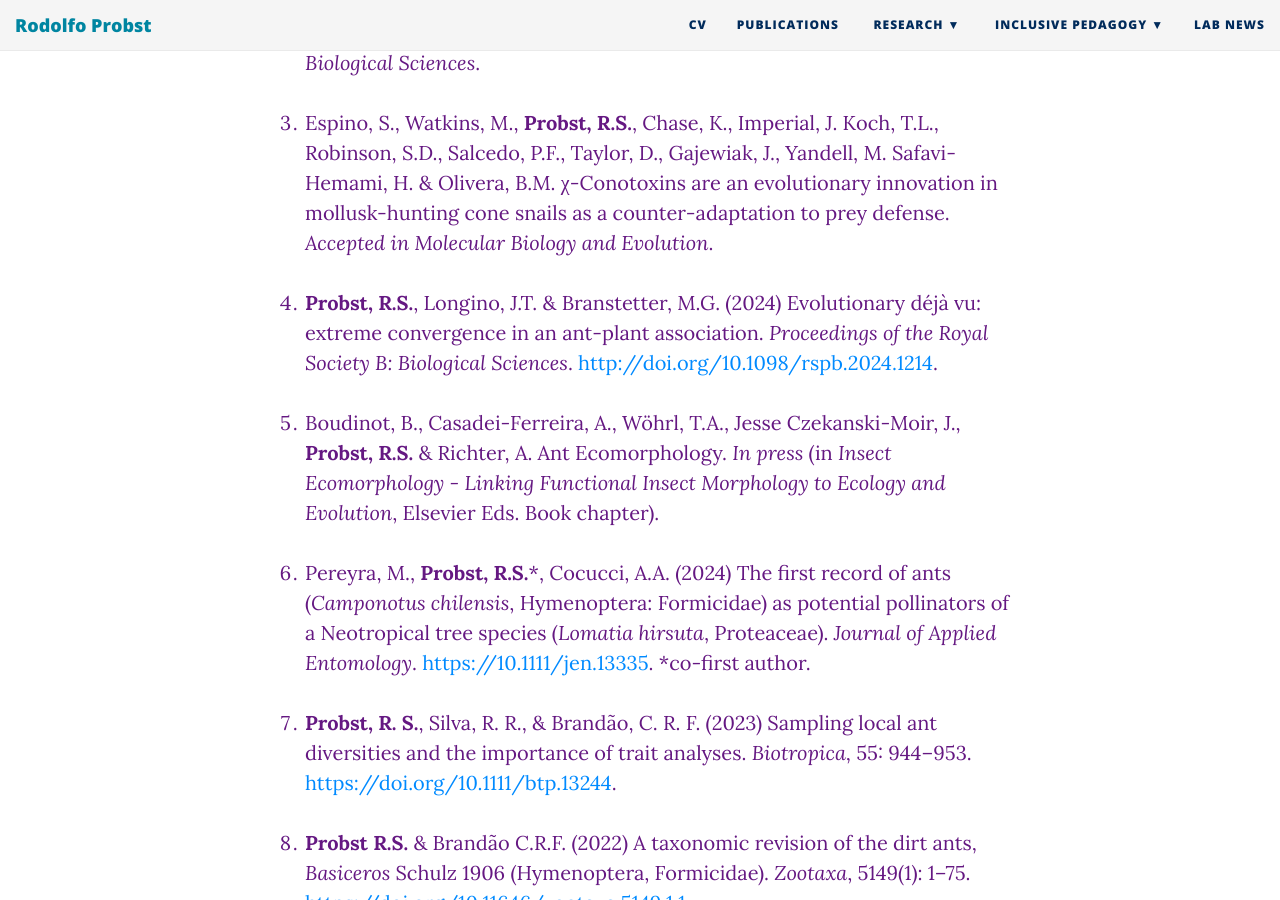
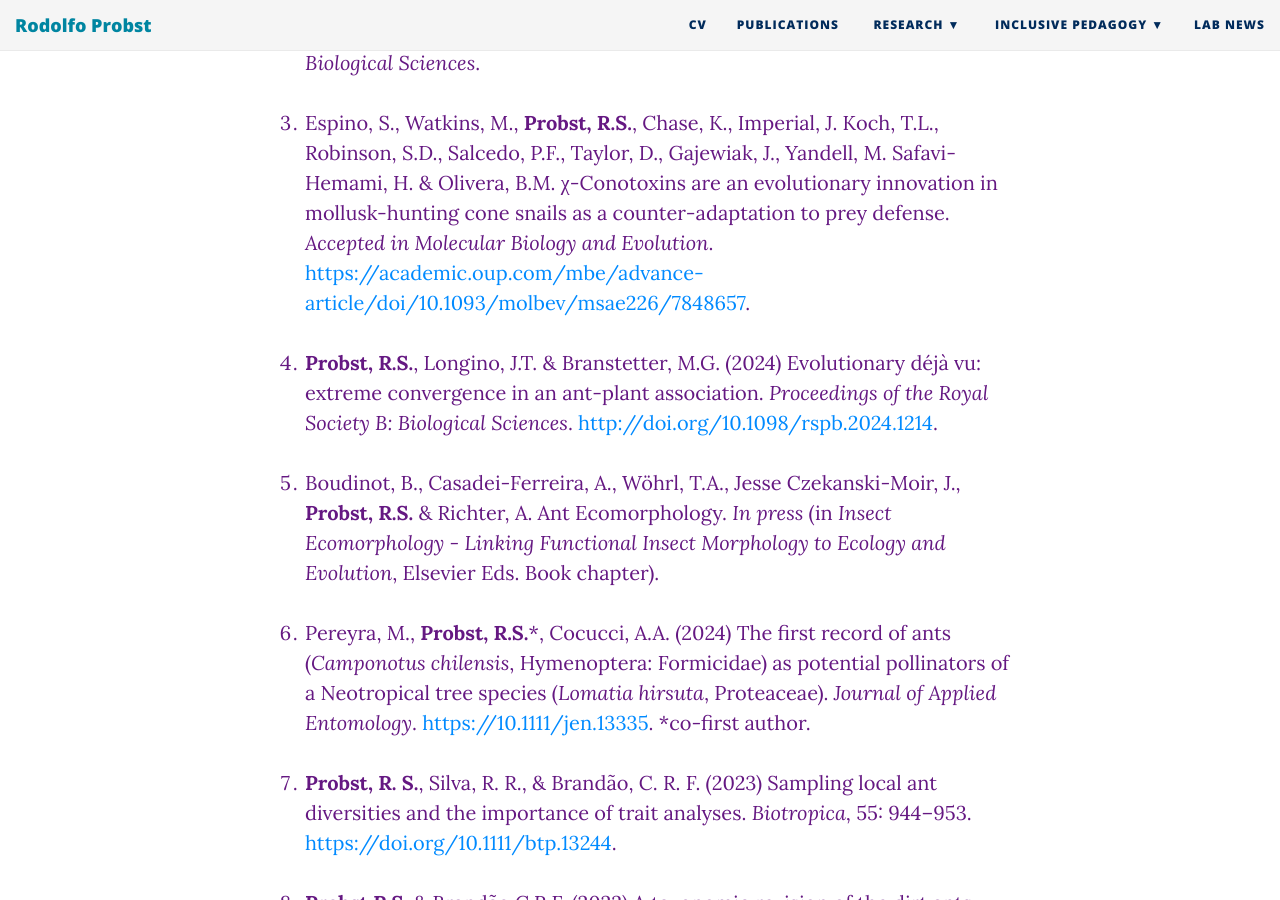
Before and after one commit to probstrodolfo/probstrodolfo.github.io, a Jekyll site: the page built from publications.md, in a window 1280 px wide and 900 px high, scrolled down 352 px. Built offline with Jekyll 4.4.1, drawn with Linux system fonts in a browser that asks for light colours; nearby versions of some CDN libraries; some of the changed lines change nothing that is shown.

Commit message:
Update publications.md

```diff
--- a/publications.md
+++ b/publications.md
@@ -7,7 +7,7 @@
 
 2. Fiorentino, G., **Probst, R.S.**, Richter, A., Economo, E. & Barden, P. A fossil-informed pattern of embiggening and local extinction in _Basiceros_ dirt ants (Hymenoptera: Formicidae). _In review at Proceedings of the Royal Society B: Biological Sciences_.
 
-3. Espino, S., Watkins, M., **Probst, R.S.**, Chase, K., Imperial, J. Koch, T.L., Robinson, S.D., Salcedo, P.F., Taylor, D., Gajewiak, J., Yandell, M. Safavi-Hemami, H. & Olivera, B.M. χ-Conotoxins are an evolutionary innovation in mollusk-hunting cone snails as a counter-adaptation to prey defense. _Accepted in Molecular Biology and Evolution_.
+3. Espino, S., Watkins, M., **Probst, R.S.**, Chase, K., Imperial, J. Koch, T.L., Robinson, S.D., Salcedo, P.F., Taylor, D., Gajewiak, J., Yandell, M. Safavi-Hemami, H. & Olivera, B.M. χ-Conotoxins are an evolutionary innovation in mollusk-hunting cone snails as a counter-adaptation to prey defense. _Accepted in Molecular Biology and Evolution_. [https://academic.oup.com/mbe/advance-article/doi/10.1093/molbev/msae226/7848657](https://academic.oup.com/mbe/advance-article/doi/10.1093/molbev/msae226/7848657).
 
 4. **Probst, R.S.**, Longino, J.T. & Branstetter, M.G. (2024) Evolutionary déjà vu: extreme convergence in an ant-plant association. _Proceedings of the Royal Society B: Biological Sciences_. [http://doi.org/10.1098/rspb.2024.1214](http://doi.org/10.1098/rspb.2024.1214).
 
```
